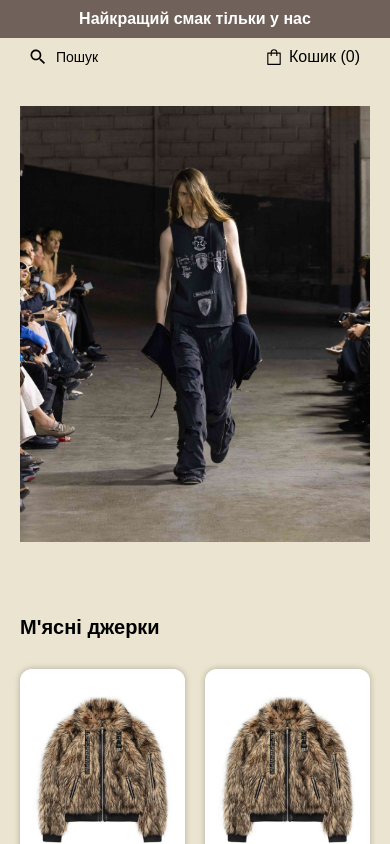
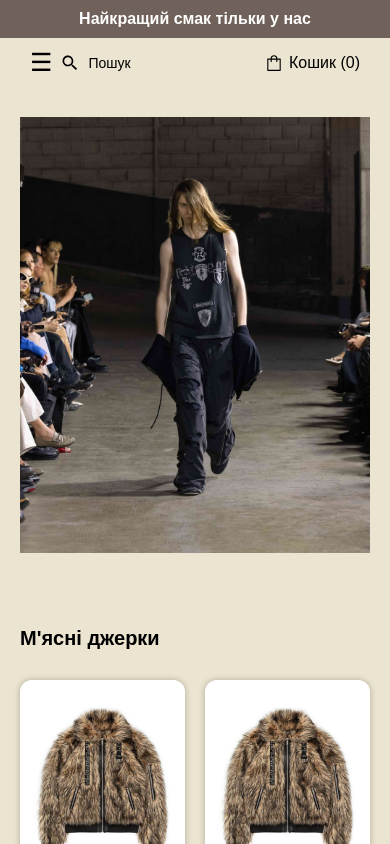
Before and after one commit to Bohdansnopok/food-shop, a React (Create React App) app: page / in a window 390 px wide. Built offline with nearby package versions, Linux system fonts and the light colour scheme; a web font is replaced by a local one.

Commit message:
add BurgerMenu and edit adminPanel 1

```diff
--- a/src/components/AdminPanelComponents/AdminPanelOne/AdminPanel.tsx
+++ b/src/components/AdminPanelComponents/AdminPanelOne/AdminPanel.tsx
@@ -72,32 +72,27 @@ function AdminPanel() {
                     {isCategoriesOpen && (
                         <>
                             <div className={styles.meatCategory}>
-                                Lorem Ipsum
+                                Усі
                                 <div className={styles.quantity}>0</div>
                             </div>
 
                             <div className={styles.meatCategory}>
-                                Lorem Ipsum
+                                М'ясні джерки
                                 <div className={styles.quantity}>0</div>
                             </div>
 
                             <div className={styles.meatCategory}>
-                                Lorem Ipsum
+                                Свинячі джерки
                                 <div className={styles.quantity}>0</div>
                             </div>
 
                             <div className={styles.meatCategory}>
-                                Lorem Ipsum
+                                Ковбаски
                                 <div className={styles.quantity}>0</div>
                             </div>
 
                             <div className={styles.meatCategory}>
-                                Lorem Ipsum
-                                <div className={styles.quantity}>0</div>
-                            </div>
-
-                            <div className={styles.meatCategory}>
-                                Lorem Ipsum
+                                Набори
                                 <div className={styles.quantity}>0</div>
                             </div>
                         </>
--- a/src/components/AdminPanelComponents/AdminPanelOne/style.module.css
+++ b/src/components/AdminPanelComponents/AdminPanelOne/style.module.css
@@ -202,7 +202,7 @@
     padding: 24px;
     border-radius: 16px;
     position: relative;
-    width: calc(33% - 14px / 3);
+    width: calc(33% - 20px / 3);
 }
 
 .card img {
--- /dev/null
+++ b/src/components/BurgerMenu/BurgerMenu.tsx
@@ -0,0 +1,34 @@
+import React, { useState } from 'react';
+import styles from './style.module.css';
+
+const BurgerMenu: React.FC = () => {
+    const [isOpen, setIsOpen] = useState(false);
+
+    const toggleMenu = () => {
+        setIsOpen(!isOpen);
+    };
+
+    return (
+        <div className={styles.burgerMenuContainer}>
+            {/* Бургер-іконка завжди */}
+            <div className={styles.burgerIcon} onClick={toggleMenu}>
+                ☰
+            </div>
+
+            {isOpen && (
+                <div className={styles.menu}>
+                    <div className={styles.closeMenu} onClick={toggleMenu}>
+                        ✖
+                    </div>
+                    <button className={styles.menuItem}>Усі</button>
+                    <button className={styles.menuItem}>М'ясні джерки</button>
+                    <button className={styles.menuItem}>Свинячі джерки</button>
+                    <button className={styles.menuItem}>Ковбаски</button>
+                    <button className={styles.menuItem}>Набори</button>
+                </div>
+            )}
+        </div>
+    );
+};
+
+export default BurgerMenu;
--- /dev/null
+++ b/src/components/BurgerMenu/style.module.css
@@ -0,0 +1,71 @@
+.burgerMenuContainer {
+    display: none;
+}
+
+.burgerIcon {
+    cursor: pointer;
+    font-size: 50px;
+    margin-right: 50px;
+}
+
+.menu {
+    position: absolute;
+    top: 80px;
+    left: 0;
+    background-color: #A1978B;
+    box-shadow: 0 4px 8px rgba(0, 0, 0, 0.1);
+    width: 245px;
+    padding-bottom: 30px;
+    z-index: 1000;
+    display: flex;
+    flex-direction: column;
+    align-items: center;
+    border-radius: 5px;
+}
+
+/* Додаємо хрестик всередині меню */
+.closeMenu {
+    font-size: 35px;
+    cursor: pointer;
+    align-self: flex-start;
+    margin-left: 10px;
+}
+
+.menuItem {
+    font-size: 16px;
+    background: none;
+    border: none;
+    padding: 10px;
+    text-align: left;
+    cursor: pointer;
+    transition: background-color 0.3s;
+}
+
+.menuItem:hover {
+    background-color: #f0f0f0;
+}
+
+.menuItem + .menuItem {
+    margin-top: 5px;
+}
+
+@media (max-width: 1300px) {
+    .burgerMenuContainer {
+        position: relative;
+        display: inline-block;
+    }
+}
+
+@media (max-width: 600px) {
+    .burgerIcon {
+        font-size: 35px;
+        margin-right: 20px;
+    }
+}
+
+@media (max-width: 425px) {
+    .burgerIcon {
+        font-size: 25px;
+        margin-right: 10px;
+    }
+}
--- a/src/components/Header/Header.tsx
+++ b/src/components/Header/Header.tsx
@@ -4,7 +4,8 @@ import '../../App.css';
 import searchIcon from '../../images/searchIcon.svg';
 import useSearch from "../../hooks/useSearch";
 import basketIcon from '../../images/basketIcon.svg';
-import { Link } from 'react-router-dom';
+import {Link} from 'react-router-dom';
+import BurgerMenu from "../BurgerMenu/BurgerMenu";
 
 // Ваш код компонента Header
 const Header: React.FC = () => {
@@ -27,7 +28,7 @@ const Header: React.FC = () => {
 
             <header className={styles.headerContent}>
                 <div className="container flex">
-
+                    <BurgerMenu/>
                     <div className={`${styles.adaptive} flex`}>
                         <label htmlFor="header__search"
                                className={`${styles.header__label} flex`}>
--- a/src/components/Header/style.module.css
+++ b/src/components/Header/style.module.css
@@ -1,3 +1,4 @@
+
 
 .headerContent {
     padding: 10px 0;
--- a/src/components/MainPageComponents/Sidebar/style.module.css
+++ b/src/components/MainPageComponents/Sidebar/style.module.css
@@ -24,6 +24,8 @@
 .sidebar__category ~ .sidebar__category {
     margin-top: 15px;
 }
+
+
 
 /*media*/
 
```
